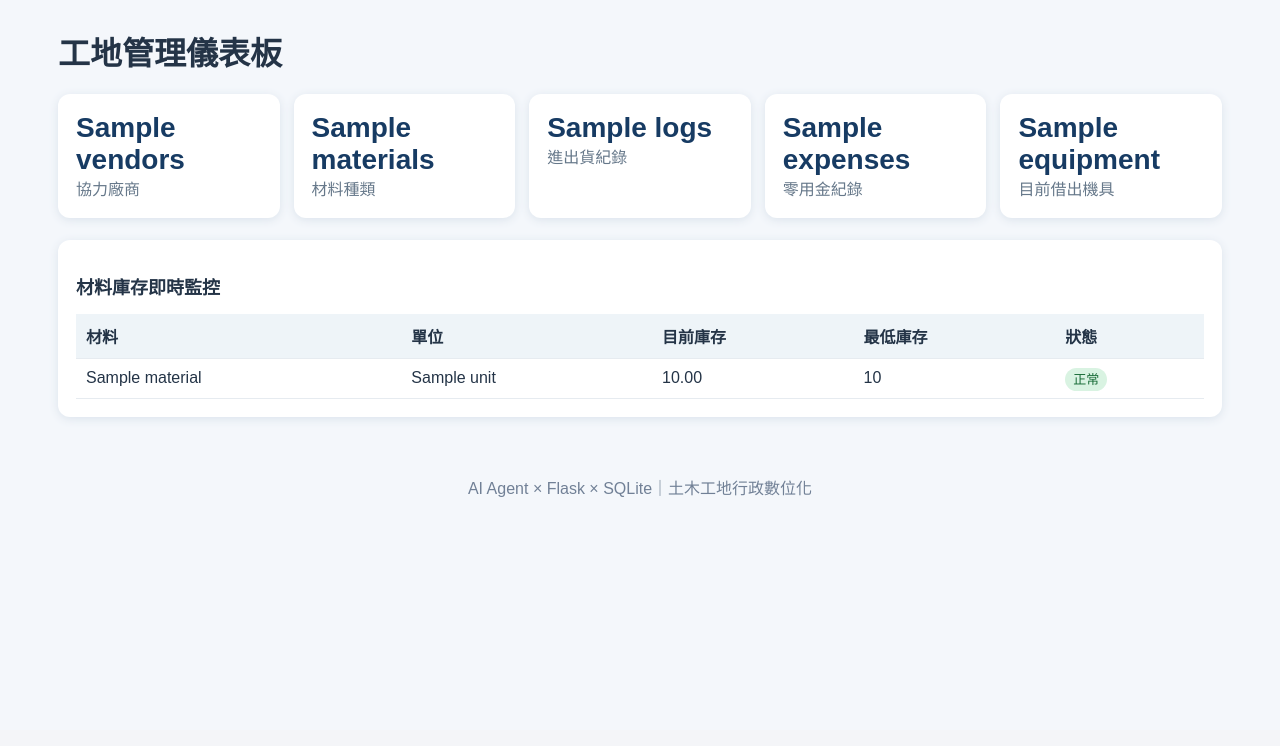
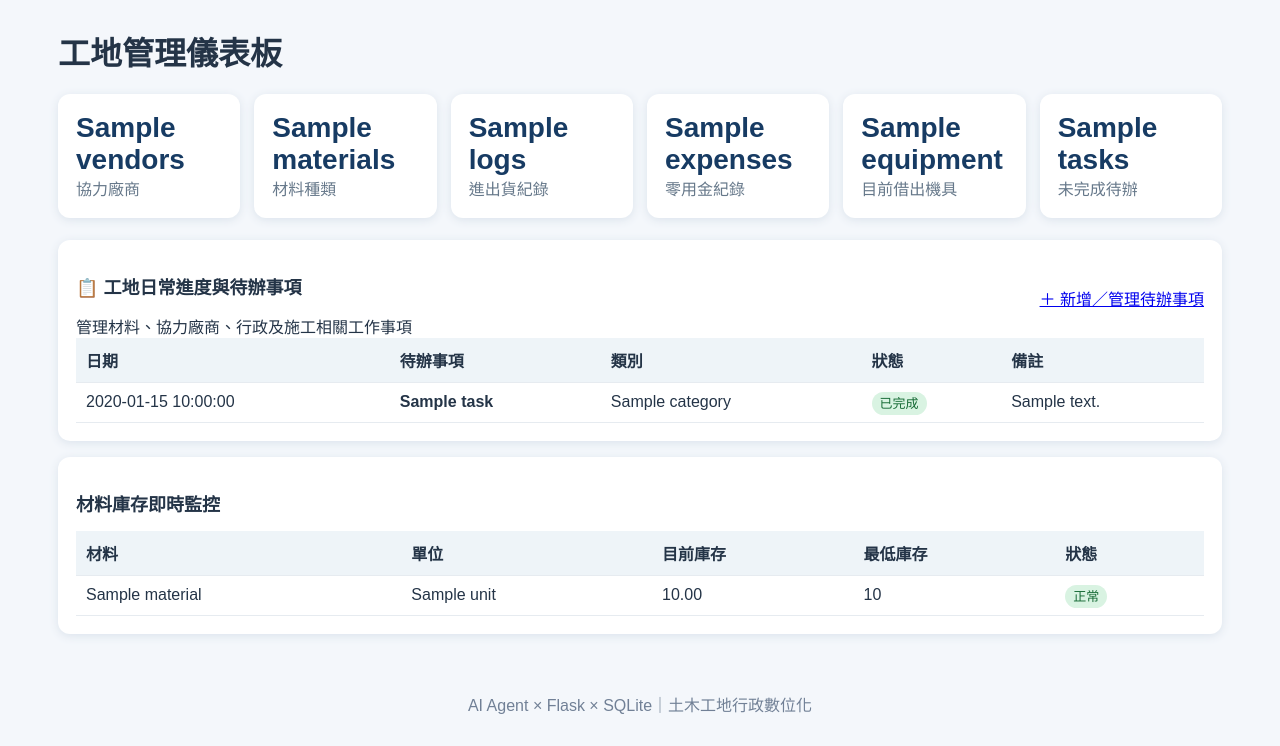
Before and after one commit to sogamia41-crypto/civil-site-management-system, a Python web app: template templates/dashboard.html in a window 1280 px wide. Shown: the part 70-816 px from the top of the page. Before the commit the page ends 567 px from the top, so only its background shows below. Run offline with Jinja, Linux system fonts and the light colour scheme; the template is opened without the code that fills it: most values are stand-ins (such as "Sample title", 1, 10 or a date in 2020).

Commit message:
Enhance dashboard with tasks and inventory sections
Added task statistics and inventory monitoring sections to the dashboard.

```diff
--- a/templates/dashboard.html
+++ b/templates/dashboard.html
@@ -1,16 +1,208 @@
-{% extends "base.html" %}{% block content %}
+{% extends "base.html" %}
+
+{% block content %}
+
 <h1>工地管理儀表板</h1>
+
 <div class="cards">
-<div class="card"><b>{{stats.vendors}}</b><span>協力廠商</span></div>
-<div class="card"><b>{{stats.materials}}</b><span>材料種類</span></div>
-<div class="card"><b>{{stats.logs}}</b><span>進出貨紀錄</span></div>
-<div class="card"><b>{{stats.expenses}}</b><span>零用金紀錄</span></div>
-<div class="card"><b>{{stats.equipment}}</b><span>目前借出機具</span></div>
+
+    <div class="card">
+        <b>{{stats.vendors}}</b>
+        <span>協力廠商</span>
+    </div>
+
+    <div class="card">
+        <b>{{stats.materials}}</b>
+        <span>材料種類</span>
+    </div>
+
+    <div class="card">
+        <b>{{stats.logs}}</b>
+        <span>進出貨紀錄</span>
+    </div>
+
+    <div class="card">
+        <b>{{stats.expenses}}</b>
+        <span>零用金紀錄</span>
+    </div>
+
+    <div class="card">
+        <b>{{stats.equipment}}</b>
+        <span>目前借出機具</span>
+    </div>
+
+    <div class="card">
+        <b>{{stats.tasks}}</b>
+        <span>未完成待辦</span>
+    </div>
+
 </div>
-<section class="panel"><h2>材料庫存即時監控</h2>
-<table><tr><th>材料</th><th>單位</th><th>目前庫存</th><th>最低庫存</th><th>狀態</th></tr>
-{% for m in materials %}<tr class="{% if m.stock < m.min_stock %}danger{% endif %}">
-<td>{{m.name}}</td><td>{{m.unit}}</td><td>{{"%.2f"|format(m.stock)}}</td><td>{{m.min_stock}}</td>
-<td>{% if m.stock < m.min_stock %}<span class="badge red">⚠ 庫存不足，請叫料</span>{% else %}<span class="badge green">正常</span>{% endif %}</td>
-</tr>{% endfor %}</table></section>
+
+
+<!-- ========================= -->
+<!-- 工地日常進度與待辦事項 -->
+<!-- ========================= -->
+
+<section class="panel">
+
+    <div style="display:flex; justify-content:space-between; align-items:center; gap:12px;">
+
+        <div>
+            <h2>📋 工地日常進度與待辦事項</h2>
+            <p style="margin:0;">
+                管理材料、協力廠商、行政及施工相關工作事項
+            </p>
+        </div>
+
+        <a href="{{ url_for('tasks') }}"
+           class="btn btn-primary">
+            ＋ 新增／管理待辦事項
+        </a>
+
+    </div>
+
+
+    {% if tasks %}
+
+    <table>
+
+        <tr>
+            <th>日期</th>
+            <th>待辦事項</th>
+            <th>類別</th>
+            <th>狀態</th>
+            <th>備註</th>
+        </tr>
+
+        {% for task in tasks %}
+
+        <tr>
+
+            <td>
+                {{ task.task_date }}
+            </td>
+
+            <td>
+                <strong>{{ task.title }}</strong>
+            </td>
+
+            <td>
+                {{ task.category }}
+            </td>
+
+            <td>
+
+                {% if task.status == "待處理" %}
+
+                <span class="badge red">
+                    待處理
+                </span>
+
+                {% elif task.status == "進行中" %}
+
+                <span class="badge">
+                    進行中
+                </span>
+
+                {% else %}
+
+                <span class="badge green">
+                    已完成
+                </span>
+
+                {% endif %}
+
+            </td>
+
+            <td>
+                {{ task.note or "—" }}
+            </td>
+
+        </tr>
+
+        {% endfor %}
+
+    </table>
+
+    {% else %}
+
+    <div style="padding:20px; text-align:center;">
+        目前尚無待辦事項。
+        <br><br>
+
+        <a href="{{ url_for('tasks') }}"
+           class="btn btn-primary">
+            ＋ 建立第一筆待辦事項
+        </a>
+    </div>
+
+    {% endif %}
+
+</section>
+
+
+<!-- ========================= -->
+<!-- 材料庫存 -->
+<!-- ========================= -->
+
+<section class="panel">
+
+    <h2>材料庫存即時監控</h2>
+
+    <table>
+
+        <tr>
+            <th>材料</th>
+            <th>單位</th>
+            <th>目前庫存</th>
+            <th>最低庫存</th>
+            <th>狀態</th>
+        </tr>
+
+        {% for m in materials %}
+
+        <tr class="{% if m.stock < m.min_stock %}danger{% endif %}">
+
+            <td>
+                {{m.name}}
+            </td>
+
+            <td>
+                {{m.unit}}
+            </td>
+
+            <td>
+                {{"%.2f"|format(m.stock)}}
+            </td>
+
+            <td>
+                {{m.min_stock}}
+            </td>
+
+            <td>
+
+                {% if m.stock < m.min_stock %}
+
+                <span class="badge red">
+                    ⚠ 庫存不足，請叫料
+                </span>
+
+                {% else %}
+
+                <span class="badge green">
+                    正常
+                </span>
+
+                {% endif %}
+
+            </td>
+
+        </tr>
+
+        {% endfor %}
+
+    </table>
+
+</section>
+
 {% endblock %}
```
